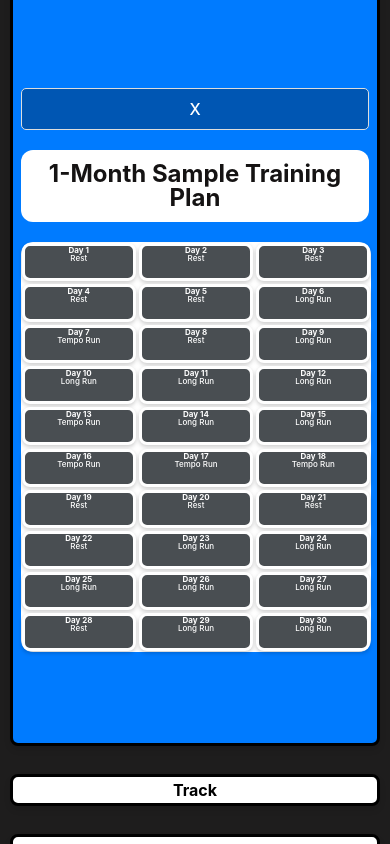
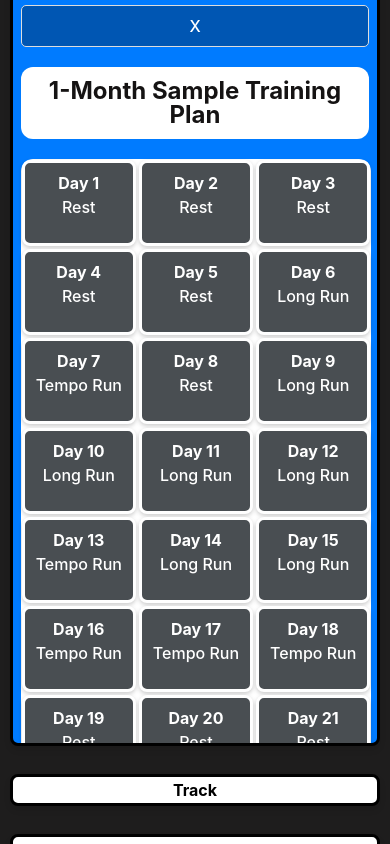
Before and after one commit to tulloch022/marathoner, a React (Vite) app: page / in a window 390 px wide. Both pictures are taken after a click on the button "Plan". Built offline with nearby package versions, Linux system fonts and the light colour scheme.

Commit message:
modified styling of calendar for mobile

```diff
--- a/src/index.css
+++ b/src/index.css
@@ -324,8 +324,8 @@ h1, p {
   }
 
   .calendar-day {
-    font-size: 0.5rem;
-    padding: 0px;
+    font-size: 1rem;
+    line-height: 1.5em;
     height: 4em;
   }
 
```
